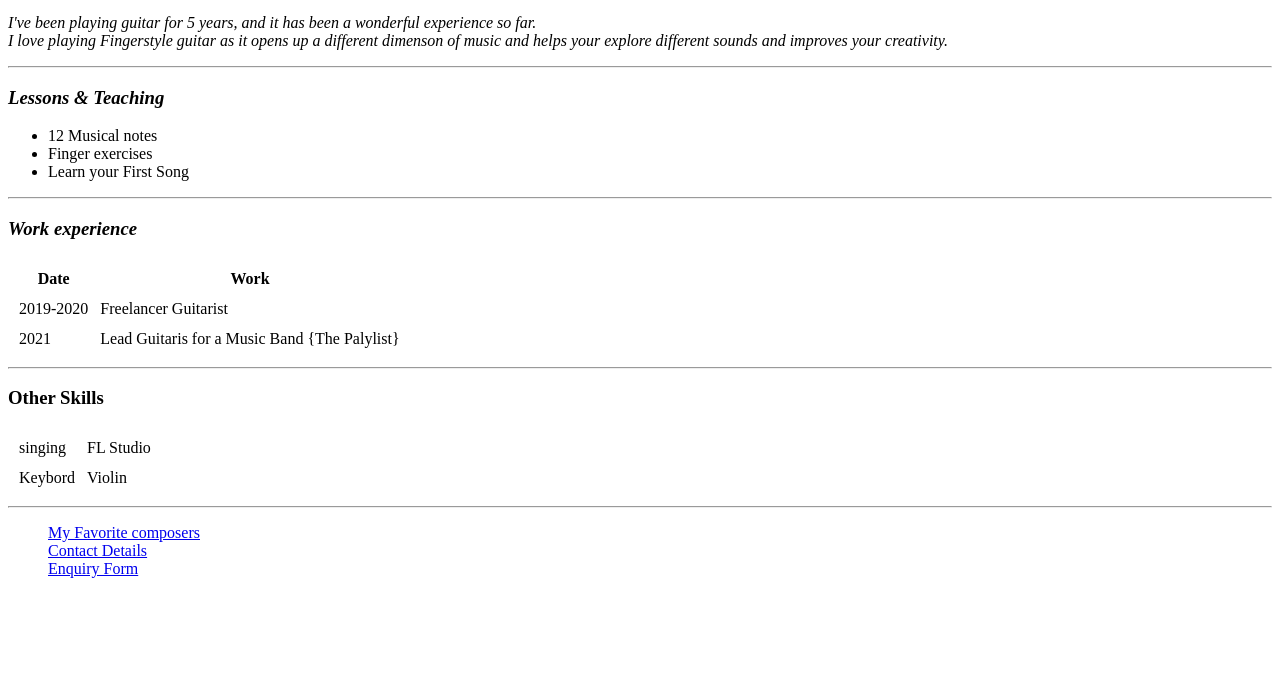
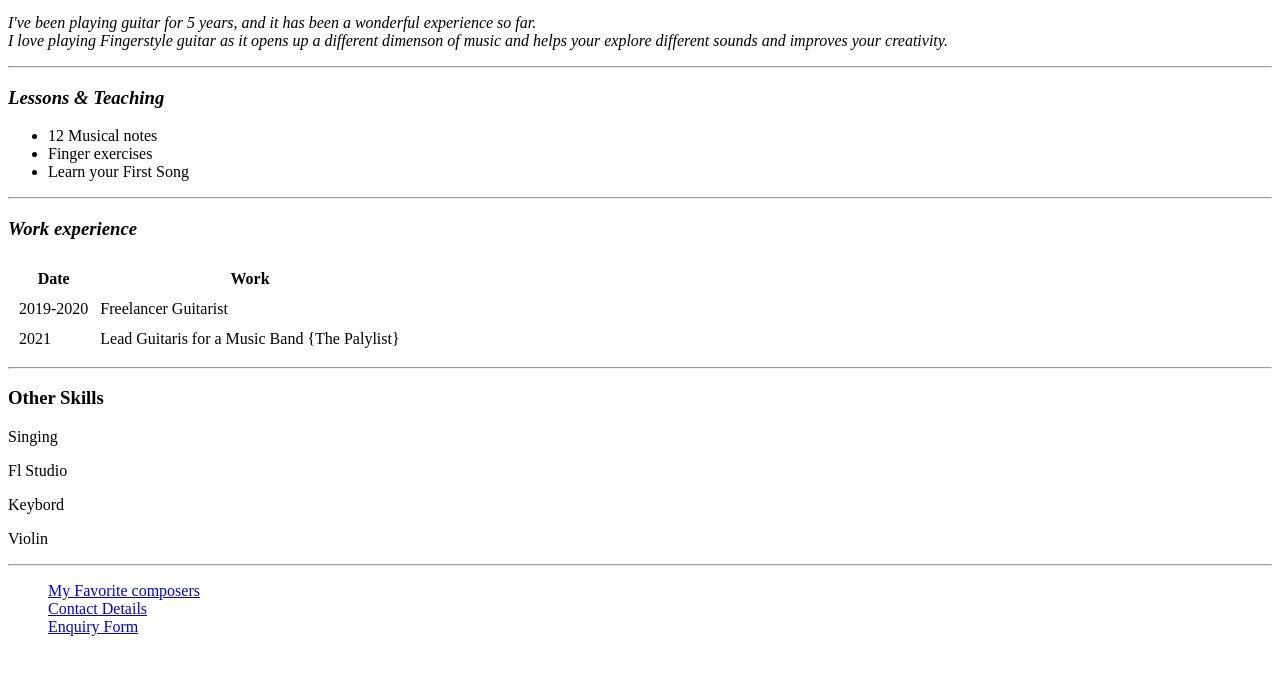
Before and after one commit to Oolongchai/CV, a plain HTML site: page index.html in a window 1280 px wide. Shown: the part 100-774 px from the top of the page. Drawn offline with Linux system fonts and the light colour scheme.

Commit message:
Update index.html

```diff
--- a/index.html
+++ b/index.html
@@ -36,17 +36,11 @@
                 </tr>
                 </table>
                 <hr>
-                <h3>Other Skills</h3>
-                <table cellspacing="10">
-                <tr>
-                    <td>singing</td>
-                    <td>FL Studio</td>
-                </tr>
-                <tr>
-                    <td>Keybord</td>
-                    <td>Violin</td>
-                </tr>
-                </table>
+    <h3>Other Skills</h3>
+    <p>Singing</p>
+    <p>Fl Studio</p>
+    <p>Keybord</p>
+    <p>Violin</p>
 
                  <hr>
         <ul>
```
